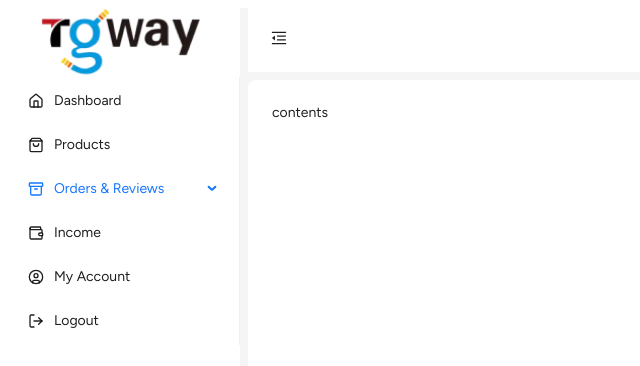
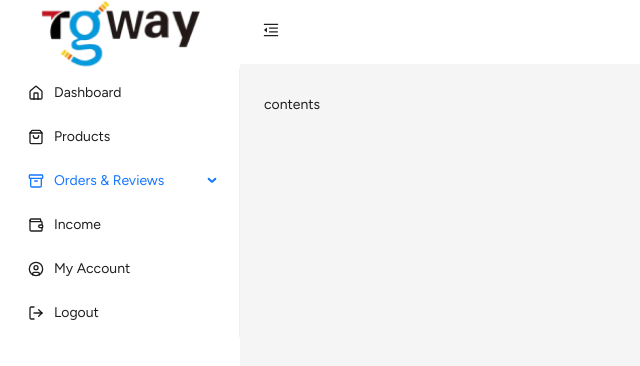
Before and after one commit to birajrb/tgway-seller-v2, a React (Vite) app: page / in a window 1280 px wide. Shown: the top 366 px of the page, without its empty margins (0-640 px from the left). Built offline with nearby package versions, Linux system fonts and the light colour scheme.

Commit message:
style: change body css
- reduce ci.yml

```diff
--- a/package.json
+++ b/package.json
@@ -11,6 +11,7 @@
     "preview": "vite preview"
   },
   "dependencies": {
+    "@ant-design/icons": "^5.5.2",
     "@hookform/resolvers": "^3.9.0",
     "@tanstack/react-query": "^5.51.15",
     "antd": "^5.23.0",
@@ -23,7 +24,6 @@
     "react-hook-form": "^7.53.0",
     "react-router-dom": "^6.26.2",
     "zod": "^3.23.8"
-
   },
   "devDependencies": {
     "@eslint/js": "^9.17.0",
--- a/src/App.tsx
+++ b/src/App.tsx
@@ -1,7 +1,7 @@
 import { createBrowserRouter, RouterProvider } from 'react-router-dom';
+import { ConfigProvider } from 'antd';
 
 import CustomLayout from './components/CustomLayout/CustomLayout';
-import { ConfigProvider } from 'antd';
 
 const router = createBrowserRouter([
   {
@@ -11,7 +11,7 @@
         path: '/',
         element: <div>contents</div>,
       },
-    ]
+    ],
   },
 ]);
 
@@ -19,10 +19,11 @@
   return (
     <ConfigProvider
       theme={{
-      token: {
-        fontFamily: "Figtree, serif"
-      }
-    }}>
+        token: {
+          fontFamily: 'Figtree, serif',
+        },
+      }}
+    >
       <RouterProvider
         router={router}
       />
--- a/src/components/CustomLayout/CustomLayout.tsx
+++ b/src/components/CustomLayout/CustomLayout.tsx
@@ -6,11 +6,11 @@
 } from '@ant-design/icons';
 import { Button, Layout, Menu, MenuProps, theme } from 'antd';
 
+import { sidebarItems } from '@/constants';
+import styles from './styles.module.css';
+
 import mobileLogo from '/fav.png';
 import logo from '/logo.png';
-
-import styles from './styles.module.css';
-import { sidebarItems } from '@/constants';
 
 const { Header, Sider, Content } = Layout;
 
@@ -55,7 +55,7 @@
         />
       </Sider>
       <Layout style={{ marginLeft: collapsed ? 80 : 240 }}>
-        <Header style={{ padding: 0, background: colorBgContainer, position: "fixed", width: "100vw", zIndex: "10" }}>
+        <Header style={{ padding: 0, background: colorBgContainer, position: 'fixed', width: '100vw', zIndex: '10' }}>
           <Button
             type="text"
             icon={collapsed ? <MenuUnfoldOutlined /> : <MenuFoldOutlined />}
@@ -73,8 +73,6 @@
             marginRight: 8,
             marginBottom: 12,
             minHeight: '99vh',
-            background: colorBgContainer,
-            borderRadius: borderRadiusLG,
           }}
         >
           <Outlet />
--- a/src/constants/index.tsx
+++ b/src/constants/index.tsx
@@ -1,5 +1,6 @@
+import { Archive, CircleUser, Home, LogOut, ShoppingBag, Wallet } from 'lucide-react';
+
 import { MenuItem } from '@/types';
-import { Archive, CircleUser, Home, LogOut, ShoppingBag, Wallet } from 'lucide-react';
 
 export const sidebarItems: MenuItem[] = [
   {
--- a/src/index.css
+++ b/src/index.css
@@ -1,18 +1,15 @@
 @import url("https://fonts.googleapis.com/css2?family=Figtree:ital,wght@0,300..900;1,300..900&display=swap");
+
+html{
+  box-sizing: border-box;
+}
 
 body {
   font-family: "Figtree", serif !important;
+  margin: 0;
+  padding: 0;
 }
 
-:where(
-    .css-dev-only-do-not-override-7ny38l
-  ).ant-menu-light.ant-menu-root.ant-menu-inline,
-:where(.css-dev-only-do-not-override-7ny38l).ant-menu-light
-  > .ant-menu.ant-menu-root.ant-menu-inline,
-:where(
-    .css-dev-only-do-not-override-7ny38l
-  ).ant-menu-light.ant-menu-root.ant-menu-vertical,
-:where(.css-dev-only-do-not-override-7ny38l).ant-menu-light
-  > .ant-menu.ant-menu-root.ant-menu-vertical {
-  border-inline-end: 0px !important;
+:where(.css-dev-only-do-not-override-7ny38l).ant-menu-light.ant-menu-root.ant-menu-inline, :where(.css-dev-only-do-not-override-7ny38l).ant-menu-light>.ant-menu.ant-menu-root.ant-menu-inline, :where(.css-dev-only-do-not-override-7ny38l).ant-menu-light.ant-menu-root.ant-menu-vertical, :where(.css-dev-only-do-not-override-7ny38l).ant-menu-light>.ant-menu.ant-menu-root.ant-menu-vertical {
+    border-inline-end: 0px;
 }
```
Also changed, not shown: 1 other file (tests, documents, lock files or other folders).
